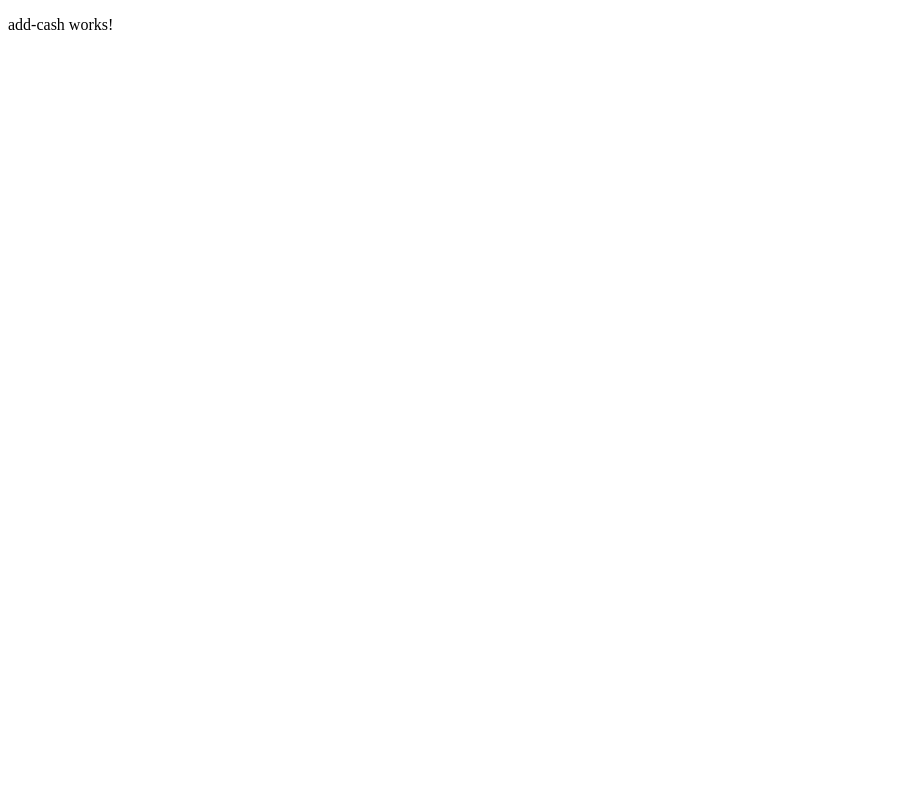
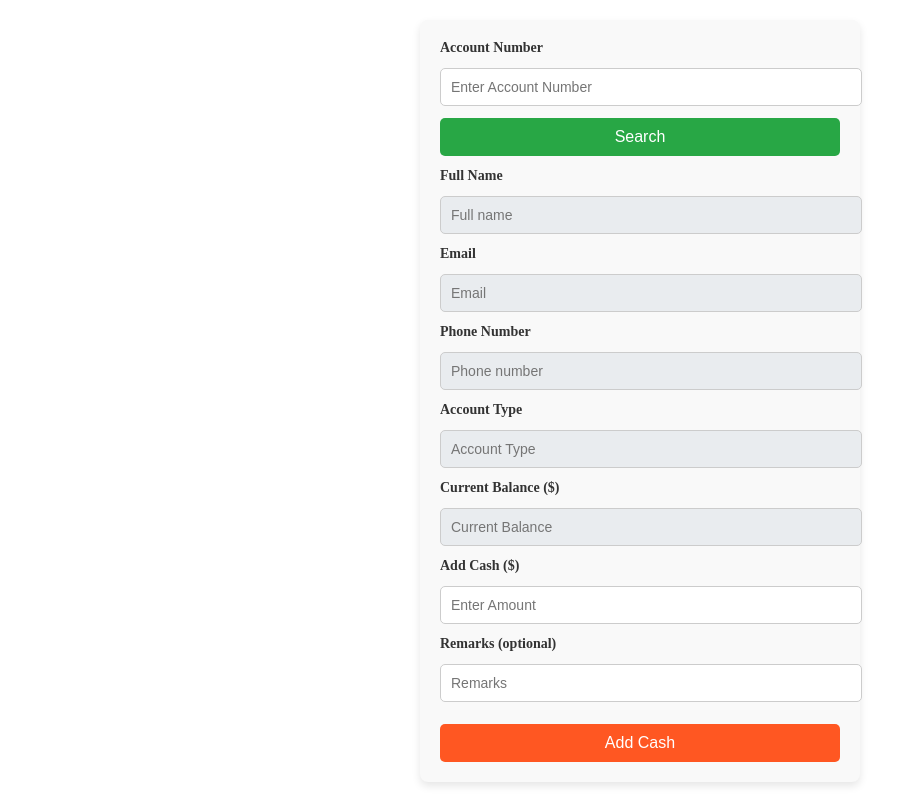
Before and after one commit to Mahendran-1/demo-ui, an Angular app: page /add-cash in a window 1280 px wide. Shown: the whole page, without its empty margins (0-917 px from the left). Built offline with nearby package versions, Linux system fonts and the light colour scheme.

Commit message:
Add cash process over

```diff
--- a/src/app/add-cash/add-cash.component.css
+++ b/src/app/add-cash/add-cash.component.css
@@ -0,0 +1,82 @@
+/* General form styling */
+form {
+    width: 100%;
+    max-width: 400px;
+    margin: 20px auto;
+    padding: 20px;
+    background: #f9f9f9;
+    border-radius: 8px;
+    box-shadow: 0px 4px 8px rgba(0, 0, 0, 0.1);
+    display: flex;
+    flex-direction: column;
+    gap: 12px;
+}
+
+/* Labels */
+label {
+    font-size: 14px;
+    font-weight: bold;
+    color: #333;
+}
+
+/* Input fields */
+input, select {
+    width: 100%;
+    padding: 10px;
+    border: 1px solid #ccc;
+    border-radius: 5px;
+    font-size: 14px;
+    transition: border-color 0.3s;
+}
+
+input:focus, select:focus {
+    border-color: #007bff;
+    outline: none;
+}
+
+/* Error messages */
+.error {
+    color: red;
+    font-size: 12px;
+}
+
+/* Buttons */
+button {
+    background: #007bff;
+    color: white;
+    padding: 10px;
+    border: none;
+    border-radius: 5px;
+    font-size: 16px;
+    cursor: pointer;
+    transition: background 0.3s ease-in-out;
+}
+
+button:hover {
+    background: #0056b3;
+}
+
+/* Disabled input fields */
+input[disabled] {
+    background: #e9ecef;
+    cursor: not-allowed;
+}
+
+/* Search button styling */
+button[type="button"] {
+    background: #28a745;
+}
+
+button[type="button"]:hover {
+    background: #218838;
+}
+
+/* Submit button */
+button[type="submit"] {
+    margin-top: 10px;
+    background: #ff5722;
+}
+
+button[type="submit"]:hover {
+    background: #e64a19;
+}
--- a/src/app/add-cash/add-cash.component.html
+++ b/src/app/add-cash/add-cash.component.html
@@ -1 +1,37 @@
-<p>add-cash works!</p>
+<form [formGroup]="addCashForm" (ngSubmit)="onSubmit()">
+    <label for="accountNumber">Account Number</label>
+    <input id="accountNumber" type="text" formControlName="accountNumber" placeholder="Enter Account Number"
+           (input)="fetchAccountDetails()" #accountSearch>
+    <button type="button" (click)="fetchAccountDetails()">Search</button>
+    <div class="error" *ngIf="submitted && f['accountNumber'].errors">
+        <small *ngIf="f['accountNumber'].errors['required']">Account Number is required</small>
+        <small *ngIf="f['accountNumber'].errors['pattern']">Account Number must be 10-12 digits</small>
+    </div>
+
+    <label for="fullName">Full Name</label>
+    <input id="fullName" type="text" formControlName="fullName" placeholder="Full name" [disabled]="true">
+
+    <label for="email">Email</label>
+    <input id="email" type="email" formControlName="email" placeholder="Email" [disabled]="true">
+
+    <label for="phone">Phone Number</label>
+    <input id="phone" type="text" formControlName="phone" placeholder="Phone number" [disabled]="true">
+
+    <label for="accountType">Account Type</label>
+    <input id="accountType" type="text" formControlName="accountType" placeholder="Account Type" [disabled]="true">
+
+    <label for="initialDeposit">Current Balance ($)</label>
+    <input id="initialDeposit" type="text" formControlName="initialDeposit" placeholder="Current Balance" [disabled]="true">
+
+    <label for="amount">Add Cash ($)</label>
+    <input id="amount" type="number" formControlName="amount" placeholder="Enter Amount">
+    <div class="error" *ngIf="submitted && f['amount'].errors">
+        <small *ngIf="f['amount'].errors['required']">Amount is required</small>
+        <small *ngIf="f['amount'].errors['min']">Minimum amount is $10</small>
+    </div>
+
+    <label for="remarks">Remarks (optional)</label>
+    <input id="remarks" type="text" formControlName="remarks" placeholder="Remarks">
+
+    <button type="submit">Add Cash</button>
+</form>
--- a/src/app/add-cash/add-cash.component.ts
+++ b/src/app/add-cash/add-cash.component.ts
@@ -1,11 +1,77 @@
 import { Component } from '@angular/core';
+import { FormBuilder, FormGroup, Validators, ReactiveFormsModule } from '@angular/forms';
+import { HttpClientModule, HttpClient } from '@angular/common/http';
+import { CommonModule } from '@angular/common';
 
 @Component({
   selector: 'app-add-cash',
-  imports: [],
+  standalone: true,
+  imports: [CommonModule, ReactiveFormsModule, HttpClientModule],
   templateUrl: './add-cash.component.html',
-  styleUrl: './add-cash.component.css'
+  styleUrls: ['./add-cash.component.css']
 })
 export class AddCashComponent {
+  addCashForm: FormGroup;
+  submitted: boolean = false;
 
+  constructor(private fb: FormBuilder, private http: HttpClient) {
+    this.addCashForm = this.fb.group({
+      accountNumber: ['', [Validators.required, Validators.pattern('^ACCT-[A-Z0-9]{8}$')]],
+      fullName: [{value: '', disabled: true}],
+      email: [{value: '', disabled: true}],
+      phone: [{value: '', disabled: true}],
+      accountType: [{value: '', disabled: true}],
+      initialDeposit: [{value: '', disabled: true}], // ✅ ADD THIS FIELD
+      amount: ['', [Validators.required, Validators.min(10)]],
+      remarks: ['']
+    });
+  }
+
+  get f() {
+    return this.addCashForm.controls;
+  }
+
+    fetchAccountDetails() {
+      const accountNumber = this.addCashForm.get('accountNumber')?.value;
+
+      if (accountNumber && accountNumber.match(/^ACCT-[A-Z0-9]{8}$/)) {
+        this.http.get<any>(`http://localhost:8080/api/accounts/${accountNumber}`).subscribe({
+          next: (data) => {
+            this.addCashForm.patchValue({
+              fullName: data.fullName,
+              email: data.email,
+              phone: data.phone,
+              accountType: data.accountType,
+              initialDeposit: data.initialDeposit
+            });
+          },
+          error: (err) => {
+            console.error('Fetch account details error:', err);
+            alert('Account not found or error occurred.');
+          }
+        });
+      }
+    }
+
+
+    onSubmit() {
+    this.submitted = true;
+
+    if (this.addCashForm.valid) {
+      const cashData = this.addCashForm.getRawValue();
+      console.log('Submitting cash data:', cashData);
+
+      this.http.post('http://localhost:8080/api/accounts/add-cash', cashData).subscribe({
+        next: (response: any) => {
+          alert('Cash added successfully! Transaction ID: ' + response.transactionId);
+          this.addCashForm.reset();
+          this.submitted = false;
+        },
+        error: (error) => {
+          console.error('API Error:', error);
+          alert('Failed to add cash. Check console for details.');
+        }
+      });
+    }
+  }
 }
```
